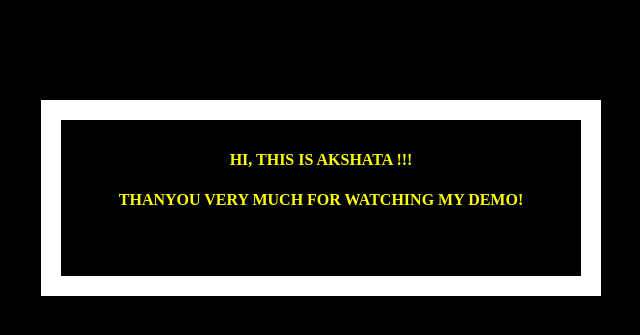
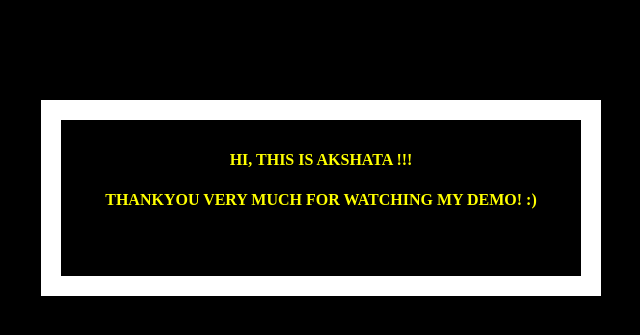
Before and after one commit to athorat940/ctassessment2, a Flask app: page / in a window 1280 px wide. Shown: the top 335 px of the page, without its empty margins (319-959 px from the left). Run offline with Flask 2, Linux system fonts and the light colour scheme.

Commit message:
Update index.html

```diff
--- a/templates/index.html
+++ b/templates/index.html
@@ -20,7 +20,7 @@
   <body>
     <div class="container">
       <h4>Hi, This is Akshata !!! </h4>
-      <h4>Thanyou very much for watching my demo! </h4>
+      <h4>Thankyou very much for watching my demo! :) </h4>
       <br>
 	  <br>
     </div>
```
